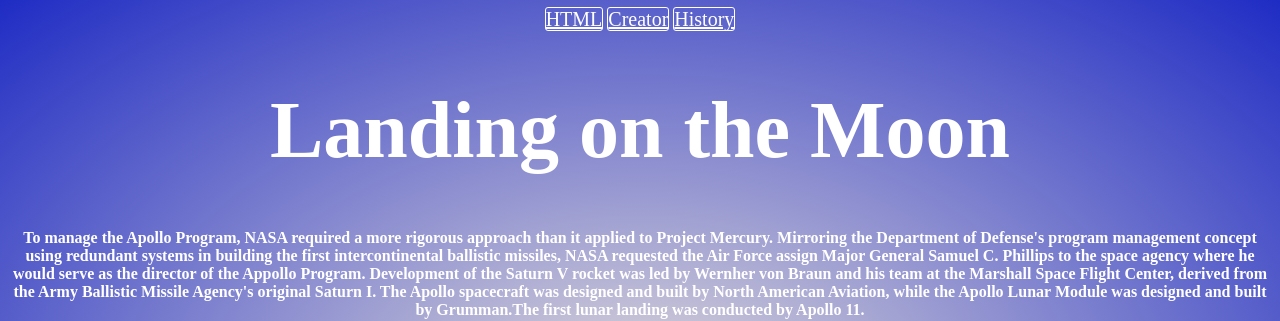
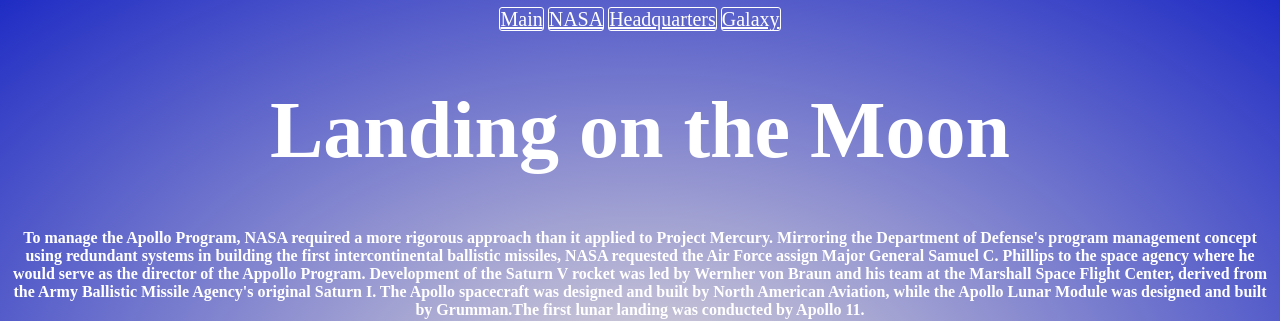
Before and after one commit to kopala13/sabagunia, a plain HTML site: page index3.html in a window 1280 px wide. Shown: the top 321 px of the page. Drawn offline with Linux system fonts and the light colour scheme.

Commit message:
Update index3.html

```diff
--- a/index3.html
+++ b/index3.html
@@ -7,9 +7,11 @@
 </head>
 <header>
     <nav>
-        <a href="index.html">HTML</a>
-        <a href="index2.html">Creator</a>
-        <a href="index3.html">History</a>
+
+        <a href="index.html">Main</a>
+        <a href="index2.html">NASA</a>
+        <a href="index3.html">Headquarters</a>
+        <a href="index4.html"> Galaxy</a>
     </nav>
 </header>
 <body>
```
